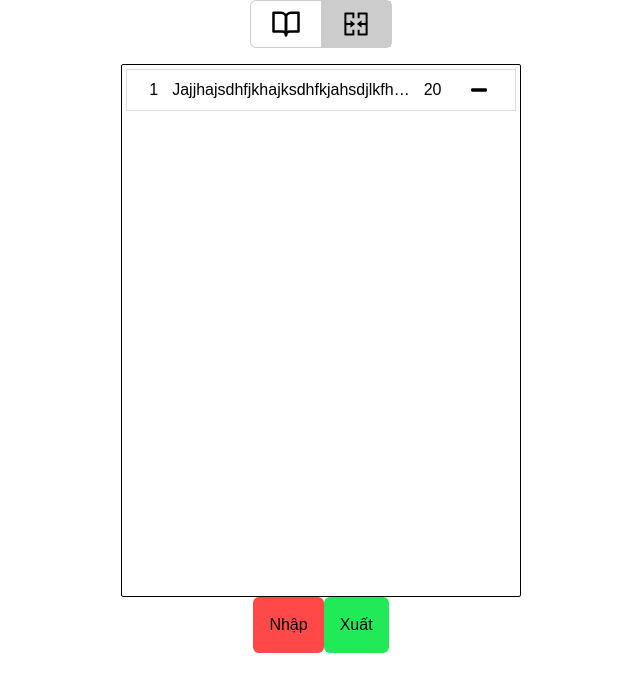
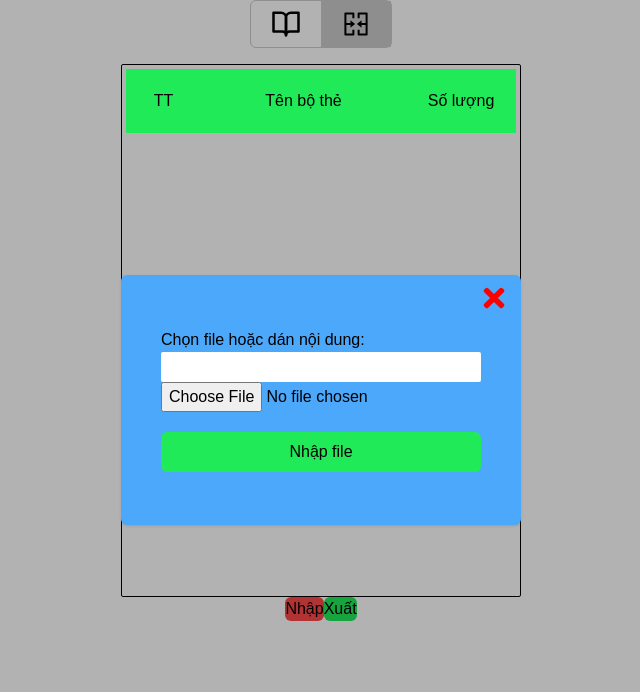
Before and after one commit to Spidust/SoanDeCashflard, a React (Vite) app: page /merge in a window 1280 px wide. Both pictures are taken after a click on the element "Nhập". Shown: the top 692 px of the page, without its empty margins (319-959 px from the left). Built offline with nearby package versions, Linux system fonts and the light colour scheme.

Commit message:
nah, i need a commit writing course

```diff
--- a/src/components/Button.jsx
+++ b/src/components/Button.jsx
@@ -3,7 +3,9 @@ import React from "react";
 function SaveBtn(props) {
   return (
     <div
-      className={`cursor-pointer rounded-md p-4 ${props.color}`}
+      className={`${props.className} cursor-pointer rounded-md p-${
+        props.padding || "4"
+      } text-center ${props.color}`}
       onClick={props.onClick}
     >
       {props.children}
--- a/src/components/Merge/Control.jsx
+++ b/src/components/Merge/Control.jsx
@@ -1,12 +1,5 @@
 import React from "react";
 import Button from "../Button";
-
-function HandleImport(data, Import) {
-  //Nhận File
-  //Validate data
-  //Validate name
-  //Import
-}
 
 function Control(props) {
   return (
@@ -14,7 +7,9 @@ function Control(props) {
       <Button color="bg-[#ff4949]" onClick={props.import}>
         Nhập
       </Button>
-      <Button color="bg-primary">Xuất</Button>
+      <Button color="bg-primary" onClick={props.export}>
+        Xuất
+      </Button>
     </div>
   );
 }
--- a/src/components/Merge/Item.jsx
+++ b/src/components/Merge/Item.jsx
@@ -3,13 +3,17 @@ import { FaMinus } from "react-icons/fa";
 
 function Item(props) {
   return (
-    <div className="item cursor pointer flex border-[1px] border-[#dcdcdc] p-2 hover:bg-[#ccc]">
+    <div
+      className={
+        "item cursor pointer flex cursor-pointer border-[1px] border-[#dcdcdc] p-2 hover:bg-[#ccc]" +
+        (props.selecting == props.index ? " bg-[#ccc]" : "")
+      }
+      key={props.index}
+      onClick={() => props.select(props.index)}
+    >
       <span className="w-[10%] text-center">{props.index}</span>
-      <span className="w-[65%] truncate text-center">{props.name}</span>
-      <span className="w-[10%] text-center">{props.quantity}</span>
-      <span className="flex w-[15%] cursor-pointer items-center justify-center">
-        <FaMinus size={18} />
-      </span>
+      <span className="w-[70%] truncate text-center">{props.name}</span>
+      <span className="w-[20%] text-center">{props.quantity}</span>
     </div>
   );
 }
--- a/src/components/Merge/List.jsx
+++ b/src/components/Merge/List.jsx
@@ -1,15 +1,51 @@
-import React from "react";
+import React, { useState } from "react";
 import Item from "./Item";
 
+import SelectModal from "./Modal/SelectModal";
+import DeleteModal from "./Modal/DeleteModal";
+
 function List(props) {
-  console.log(props.data)
+  const [selecting, select] = useState(-1);
+  const [deleteState, setDeleteState] = useState(false);
+
   return (
-    <div className="list aspect-[3/4] mx-auto mt-4 w-full max-w-[400px] rounded-sm border-[1px] border-solid border-black p-1">
-      <Item
-        index={1}
-        name="Jajjhajsdhfjkhajksdhfkjahsdjlkfhklasjhdfkjhasdfp"
-        quantity={20}
-      />
+    <div className="list relative mx-auto mt-4 aspect-[3/4] w-full max-w-[400px] overflow-y-auto rounded-sm border-[1px] border-solid border-black p-1">
+      <div className="header flex w-full bg-primary p-5">
+        <span className="w-[10%] text-center">TT</span>
+        <span className="w-[70%] truncate text-center">Tên bộ thẻ</span>
+        <span className="w-[20%] text-center">Số lượng</span>
+      </div>
+
+      {props.data &&
+        props.data.map((i, index) => (
+          <Item
+            index={index}
+            name={i[0]}
+            quantity={i[1].length}
+            select={(index) => {
+              if (selecting > -1) return;
+              select(index);
+            }}
+            selecting={selecting}
+          />
+        ))}
+
+      {selecting > -1 && (
+        <SelectModal
+          quit={() => select(-1)}
+          delete={() => setDeleteState(true)}
+        />
+      )}
+      {deleteState && (
+        <DeleteModal
+          name={props.data[selecting][0]}
+          quit={() => setDeleteState(false)}
+          remove={() => {
+            select(-1);
+            props.remove(selecting);
+          }}
+        />
+      )}
     </div>
   );
 }
--- /dev/null
+++ b/src/components/Merge/Modal/DeleteModal.jsx
@@ -0,0 +1,32 @@
+import React from "react";
+import Button from "../../Button";
+import { FaTimes } from "react-icons/fa";
+
+function DeleteModal(props) {
+  return (
+    <>
+      <div className="absolute left-0 top-0 h-[100%] w-full bg-[#0000004d] opacity-30"></div>
+      <div className="w-80% fixed left-[50%] top-[50%] translate-x-[-50%] translate-y-[-50%] rounded-xl border-[2px] border-[solid] border-[white] bg-card p-5 text-white">
+        <FaTimes
+          className="absolute right-2 top-2 cursor-pointer"
+          size={20}
+          onClick={props.quit}
+        />
+        <h3 className="mt-2">Bạn có chắc muốn xóa bộ đề {props.name}</h3>
+        <Button
+          color="bg-[#ff2b2b]"
+          padding="2"
+          className="w-full text-white"
+          onClick={() => {
+            props.remove();
+            props.quit();
+          }}
+        >
+          Xóa
+        </Button>
+      </div>
+    </>
+  );
+}
+
+export default DeleteModal;
--- a/src/components/Merge/Modal/ImportModal.jsx
+++ b/src/components/Merge/Modal/ImportModal.jsx
@@ -3,8 +3,24 @@ import { FaTimes } from "react-icons/fa";
 import Overlay from "../../Overlay";
 
 import WatchFileInput from "../../../utils/WatchFileInput";
+import Validate from "./../../../core/Validate";
 
-function HandleImport(data, Import) {}
+function HandleImport(data, Import, quit) {
+  try {
+    data = Object.entries(JSON.parse(data));
+    const finalData = [];
+
+    for (let i of data) {
+      finalData.push([i[0], Validate.Topic(i[1])]);
+    }
+    Import(finalData);
+
+    quit();
+  } catch (e) {
+    alert("Có lỗi đã xảy ra");
+    console.error(e);
+  }
+}
 
 function ImportModal(props) {
   const [input, setInput] = useState("");
@@ -33,9 +49,12 @@ function ImportModal(props) {
             onChange={(e) => setInput(e.target.value)}
           />
 
-          <input type="file" id="file-input" />
+          <input type="file" id="file-input" accept=".json" />
 
-          <div className="export mt-5 w-full cursor-pointer rounded-md bg-primary p-2 text-center">
+          <div
+            className="export mt-5 w-full cursor-pointer rounded-md bg-primary p-2 text-center"
+            onClick={() => HandleImport(input, props.import, props.quit)}
+          >
             Nhập file
           </div>
         </div>
--- /dev/null
+++ b/src/components/Merge/Modal/SelectModal.jsx
@@ -0,0 +1,34 @@
+import React from "react";
+import { FaTimes } from "react-icons/fa";
+
+function SelectModal(props) {
+  return (
+    <div className="absolute bottom-0 left-[50%] flex h-[55%] min-h-[230px] w-[90%] translate-x-[-50%] items-center rounded-xl bg-card p-5">
+      <FaTimes
+        size={25}
+        color="white"
+        className="fixed right-1 top-1 cursor-pointer"
+        onClick={props.quit}
+      />
+      <div className="control w-full">
+        <div className="w-full cursor-pointer border-[1px] border-[solid] border-[white] p-3 text-center text-white hover:bg-[#1b82e0]">
+          Đổi tên
+        </div>
+        <div
+          className="mt-2 w-full cursor-pointer border-[1px] border-[solid] border-[white] p-3 text-center text-white hover:bg-[#1b82e0]"
+          onClick={props.delete}
+        >
+          Xóa
+        </div>
+        <div className="mt-2 w-full cursor-pointer border-[1px] border-[solid] border-[white] p-3 text-center text-white hover:bg-[#1b82e0]">
+          Lưu thành file lẻ
+        </div>
+        <div className="mt-2 w-full cursor-pointer border-[1px] border-[solid] border-[white] p-3 text-center text-white hover:bg-[#1b82e0]">
+          Sao chép vào bộ nhớ tạm
+        </div>
+      </div>
+    </div>
+  );
+}
+
+export default SelectModal;
--- a/src/core/Validate.js
+++ b/src/core/Validate.js
@@ -3,26 +3,25 @@ import AnswerProcess from "../utils/AnswerProcess";
 export default class Validate {
   static Card(card) {
     return (
-      i.question &&
-      i["answer-f"] &&
-      i["answer-b"] &&
-      (i.type == "tn" || i.type == "tl") &&
-      i.image
+      card.question &&
+      card["answer-f"] &&
+      card["answer-b"] &&
+      (card.type == "tn" || card.type == "tl") &&
+      card.image
     );
   }
 
   static Topic(topic) {
-    data = [];
+    const data = [];
 
     for (let i of topic) {
       if (this.Card(i)) {
-        const { r, a } = AnswerProcess(i["answer-b"], i["answer-f"]);
         data.push({
           question: i.question,
-          answer: a,
-          rightAnswer: r,
-          type: i.type == "tl" ? 0 : 1,
-          URL: i.image,
+          "answer-b": i["answer-b"],
+          "answer-f": i["answer-f"],
+          type: i.type,
+          image: i.image,
         });
       }
     }
--- a/src/pages/Merge.jsx
+++ b/src/pages/Merge.jsx
@@ -1,13 +1,57 @@
 import React, { useState } from "react";
 import List from "./../components/Merge/List";
 import Control from "./../components/Merge/Control";
+import ImportModal from "../components/Merge/Modal/ImportModal";
+import SaveModal from "../components/Topic/Modal/SaveModal";
+
+import concatMergeData from "../utils/concatMergeData";
+import saveToFile from "../utils/saveToFile";
+
+function DataProcess(data) {
+  const finalData = {};
+
+  for (let i of data) {
+    finalData[i[0]] = i[1];
+  }
+
+  return finalData;
+}
 
 function Merge() {
   const [data, setData] = useState([]);
+
+  const [importState, setImportState] = useState(false);
+  const [exportState, setExportState] = useState(false);
+
+  console.log(DataProcess(data));
+
   return (
     <div className="h-[100%]">
-      <List data={data} />
-      <Control />
+      {importState && (
+        <ImportModal
+          quit={() => setImportState(false)}
+          import={(data) => setData((prev) => concatMergeData(prev, data))}
+        />
+      )}
+      {exportState && (
+        <SaveModal
+          quit={() => setExportState(false)}
+          export={(name) => {
+            const exportData = JSON.stringify(DataProcess(data));
+            saveToFile(exportData, name, "json");
+          }}
+        />
+      )}
+      <List
+        data={data}
+        remove={(index) =>
+          setData((prev) => prev.filter((i, ind) => ind != index))
+        }
+      />
+      <Control
+        import={() => setImportState(true)}
+        export={() => setExportState(true)}
+      />
     </div>
   );
 }
--- /dev/null
+++ b/src/utils/concatMergeData.js
@@ -0,0 +1,27 @@
+function customIndexOf(data, name) {
+  for (let i = 0; i < data.length; i++) {
+    if (data[i][0] == name) {
+      return i;
+    }
+  }
+
+  return -1;
+}
+
+export default function concatMergeData(prev, data) {
+  const finalData = [...prev];
+
+  for (let i of data) {
+    let j = 0;
+    let name = i[0];
+    let fname = i[0];
+
+    while (customIndexOf(finalData, fname) > -1) {
+      fname = `${name} ${++j}`;
+    }
+
+    finalData.push([fname, i[1]]);
+  }
+
+  return finalData;
+}
```
